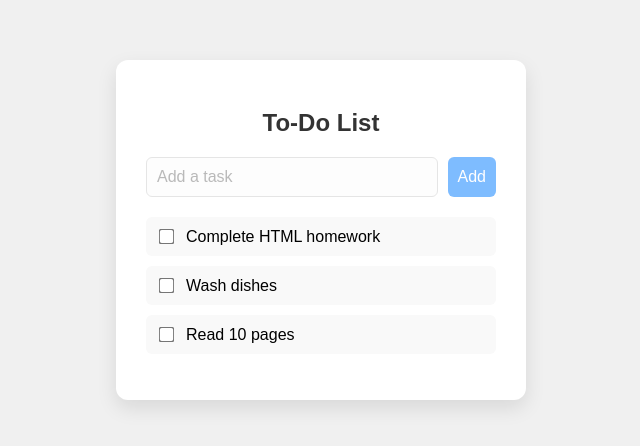
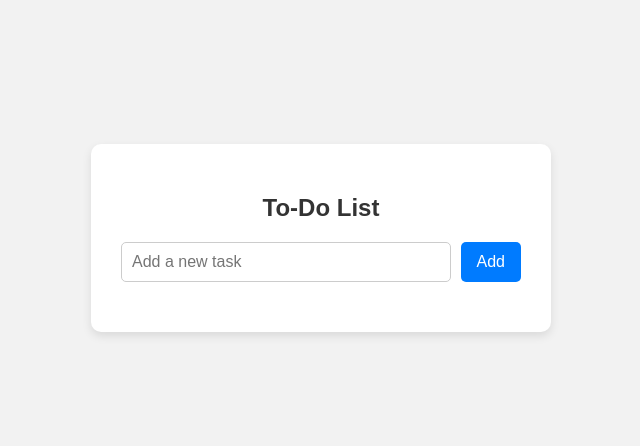
Before and after one commit to Anjali358/to-do-app, a plain HTML site: page index.html in a window 1280 px wide. Shown: the part 170-616 px from the top of the page, without its empty margins (319-959 px from the left). Drawn offline with Linux system fonts and the light colour scheme.

Commit message:
Update index.html

```diff
--- a/index.html
+++ b/index.html
@@ -2,31 +2,29 @@
 <html lang="en">
 <head>
   <meta charset="UTF-8">
-  <meta name="viewport" content="width=device-width, initial-scale=1.0">
-  <title>Static To-Do App</title>
+  <title>To-Do List App</title>
   <style>
     body {
-      margin: 0;
       font-family: Arial, sans-serif;
-      background: #f0f0f0;
+      background: #f2f2f2;
       display: flex;
+      justify-content: center;
       align-items: center;
-      justify-content: center;
       height: 100vh;
     }
 
     .todo-container {
-      background: #fff;
+      background: white;
       padding: 30px;
-      border-radius: 12px;
-      box-shadow: 0 8px 20px rgba(0, 0, 0, 0.1);
-      width: 350px;
+      border-radius: 10px;
+      width: 400px;
+      box-shadow: 0 4px 10px rgba(0,0,0,0.1);
     }
 
     h2 {
       text-align: center;
+      margin-bottom: 20px;
       color: #333;
-      margin-bottom: 20px;
     }
 
     .input-section {
@@ -35,50 +33,51 @@
       margin-bottom: 20px;
     }
 
-    input[disabled], button[disabled] {
-      opacity: 0.5;
-      cursor: not-allowed;
+    .input-section input {
+      flex: 1;
+      padding: 10px;
+      font-size: 16px;
+      border-radius: 5px;
+      border: 1px solid #ccc;
     }
 
-    input[type="text"] {
-      padding: 10px;
-      font-size: 16px;
-      border: 1px solid #ccc;
-      border-radius: 6px;
-      width: 100%;
-    }
-
-    button {
-      padding: 10px;
+    .input-section button {
+      padding: 10px 16px;
       font-size: 16px;
       border: none;
-      border-radius: 6px;
       background-color: #007BFF;
       color: white;
+      border-radius: 5px;
+      cursor: pointer;
     }
 
     ul {
-      list-style-type: none;
+      list-style: none;
       padding: 0;
     }
 
     li {
+      display: flex;
+      justify-content: space-between;
       background: #f9f9f9;
+      padding: 10px;
+      border-radius: 5px;
       margin-bottom: 10px;
-      padding: 10px;
-      border-radius: 6px;
-      display: flex;
       align-items: center;
-      gap: 10px;
     }
 
-    input[type="checkbox"] {
-      transform: scale(1.2);
-      accent-color: #007BFF;
+    li.completed {
+      text-decoration: line-through;
+      color: #999;
     }
 
-    label {
-      font-size: 16px;
+    .btn-delete {
+      background-color: #dc3545;
+      border: none;
+      color: white;
+      padding: 6px 10px;
+      border-radius: 4px;
+      cursor: pointer;
     }
   </style>
 </head>
@@ -88,25 +87,39 @@
     <h2>To-Do List</h2>
 
     <div class="input-section">
-      <input type="text" placeholder="Add a task" disabled>
-      <button disabled>Add</button>
+      <input type="text" id="taskInput" placeholder="Add a new task">
+      <button onclick="addTask()">Add</button>
     </div>
 
-    <ul>
-      <li>
-        <input type="checkbox" id="task1">
-        <label for="task1">Complete HTML homework</label>
-      </li>
-      <li>
-        <input type="checkbox" id="task2">
-        <label for="task2">Wash dishes</label>
-      </li>
-      <li>
-        <input type="checkbox" id="task3">
-        <label for="task3">Read 10 pages</label>
-      </li>
-    </ul>
+    <ul id="taskList"></ul>
   </div>
+
+  <script>
+    function addTask() {
+      const taskInput = document.getElementById("taskInput");
+      const taskText = taskInput.value.trim();
+
+      if (taskText === "") return;
+
+      const li = document.createElement("li");
+      li.innerHTML = `
+        <span onclick="toggleTask(this)">${taskText}</span>
+        <button class="btn-delete" onclick="deleteTask(this)">Delete</button>
+      `;
+
+      document.getElementById("taskList").appendChild(li);
+      taskInput.value = "";
+    }
+
+    function toggleTask(span) {
+      span.parentElement.classList.toggle("completed");
+    }
+
+    function deleteTask(button) {
+      const li = button.parentElement;
+      li.remove();
+    }
+  </script>
 
 </body>
 </html>
```
